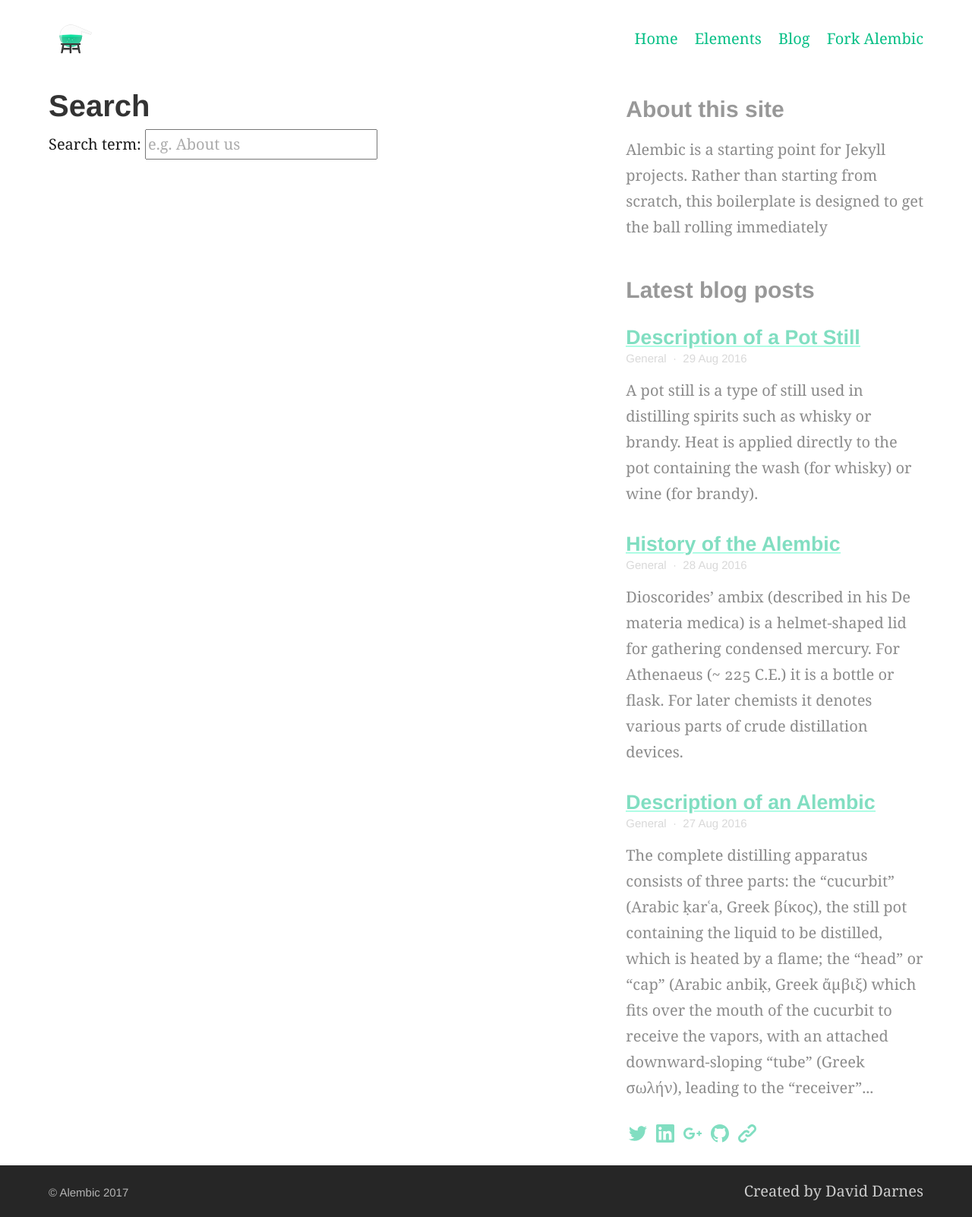
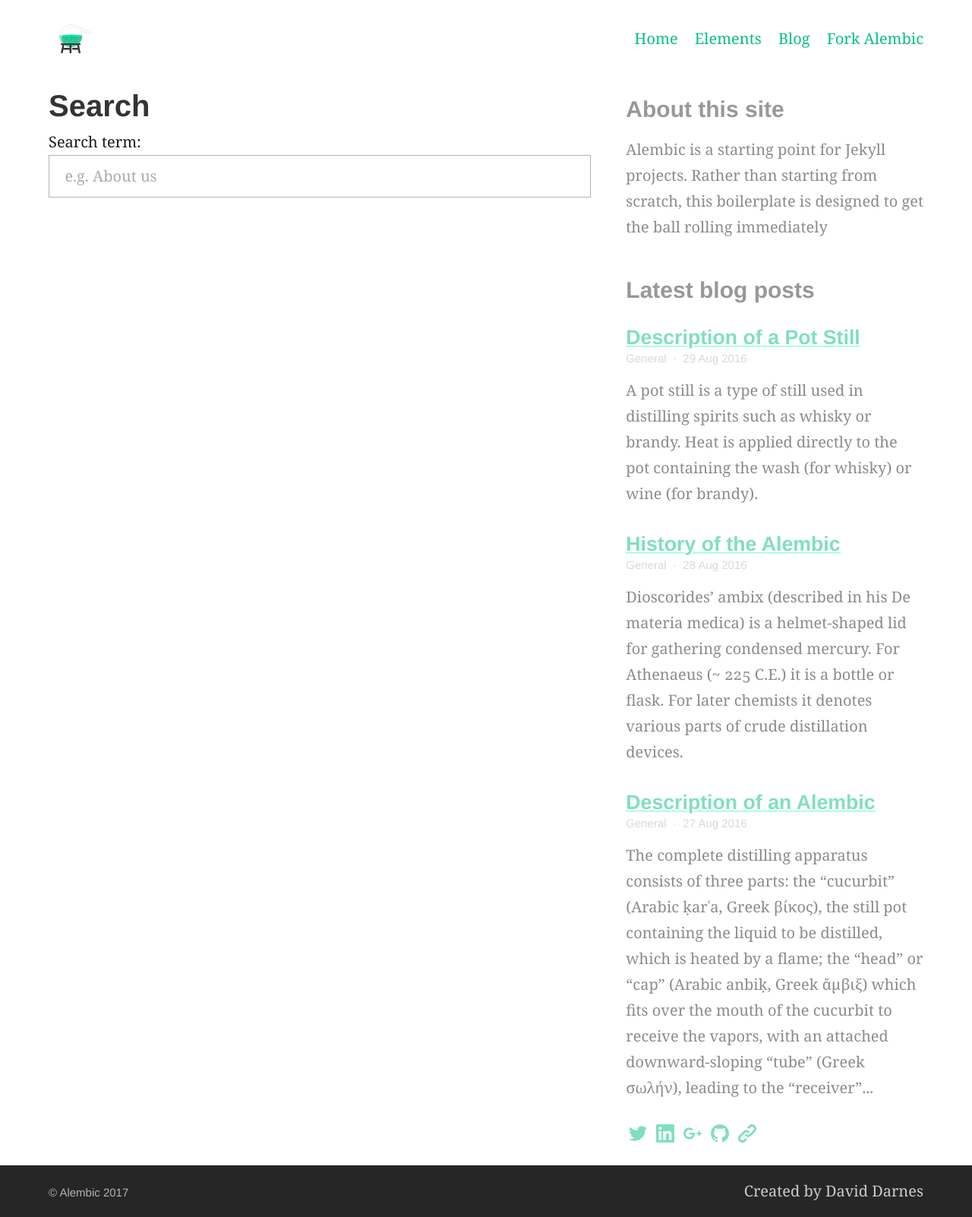
Before and after one commit to daviddarnes/alembic, a Jekyll site: the page built from search.md, in a window 1280 px wide. Shown: the whole page at 76% size. Built offline with Jekyll 4.4.1, drawn with Linux system fonts in a browser that asks for light colours.

Commit message:
Adjust styling for search component

```diff
--- a/assets/styles.scss
+++ b/assets/styles.scss
@@ -172,7 +172,8 @@ body {
 
 // Lists
 .list {
-  &--posts {
+  &--posts,
+  &--results {
     list-style: none;
   }
   &--nav {
@@ -296,6 +297,7 @@ button,
 .button,
 input[type="text"],
 input[type="email"],
+input[type="search"],
 input[type="submit"],
 textarea {
   padding: .6rem 1.2rem;
@@ -347,6 +349,7 @@ a:hover:focus {
 
 input[type="text"],
 input[type="email"],
+input[type="search"],
 textarea {
   width: 100%;
   border: 1px solid $color__site--captions;
```
